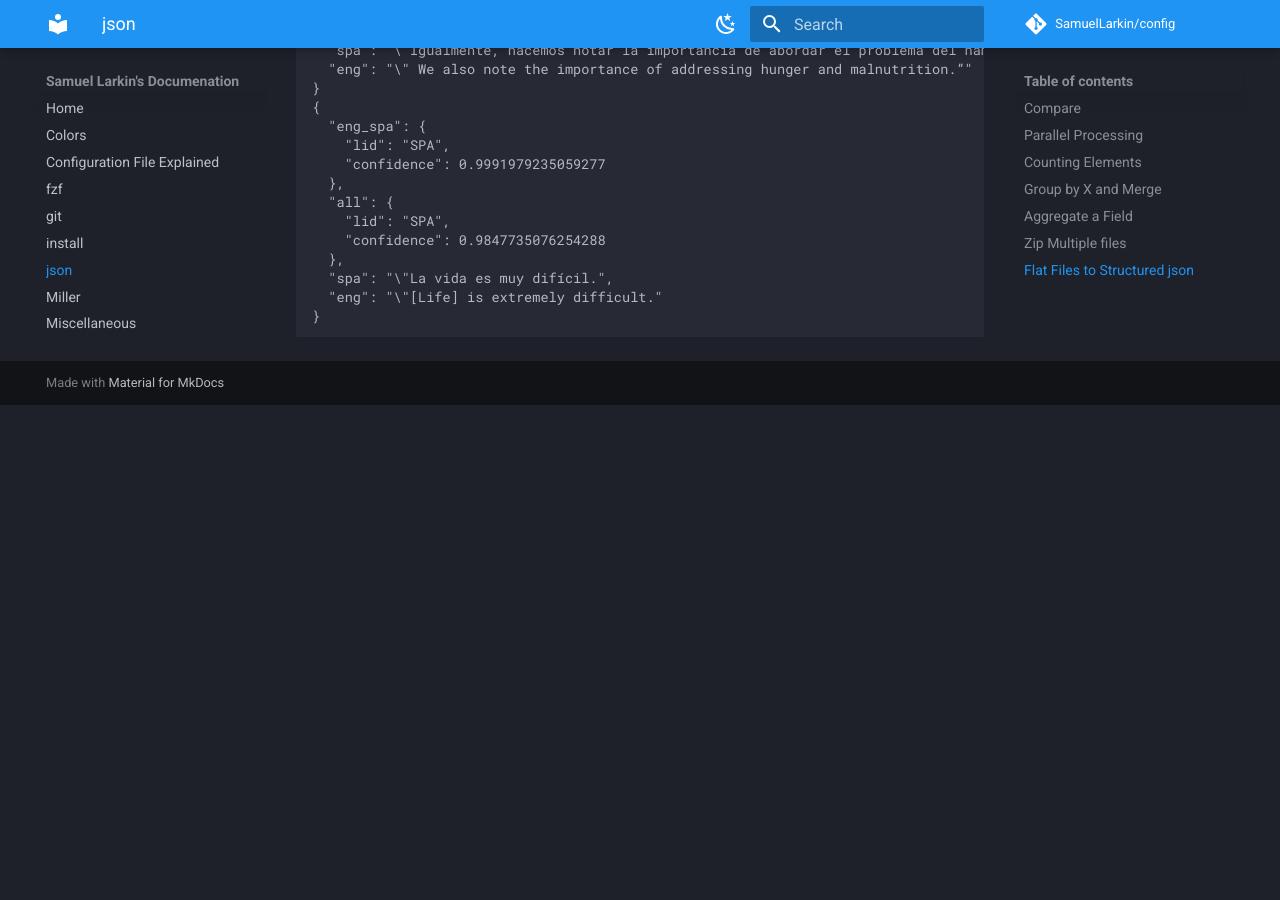
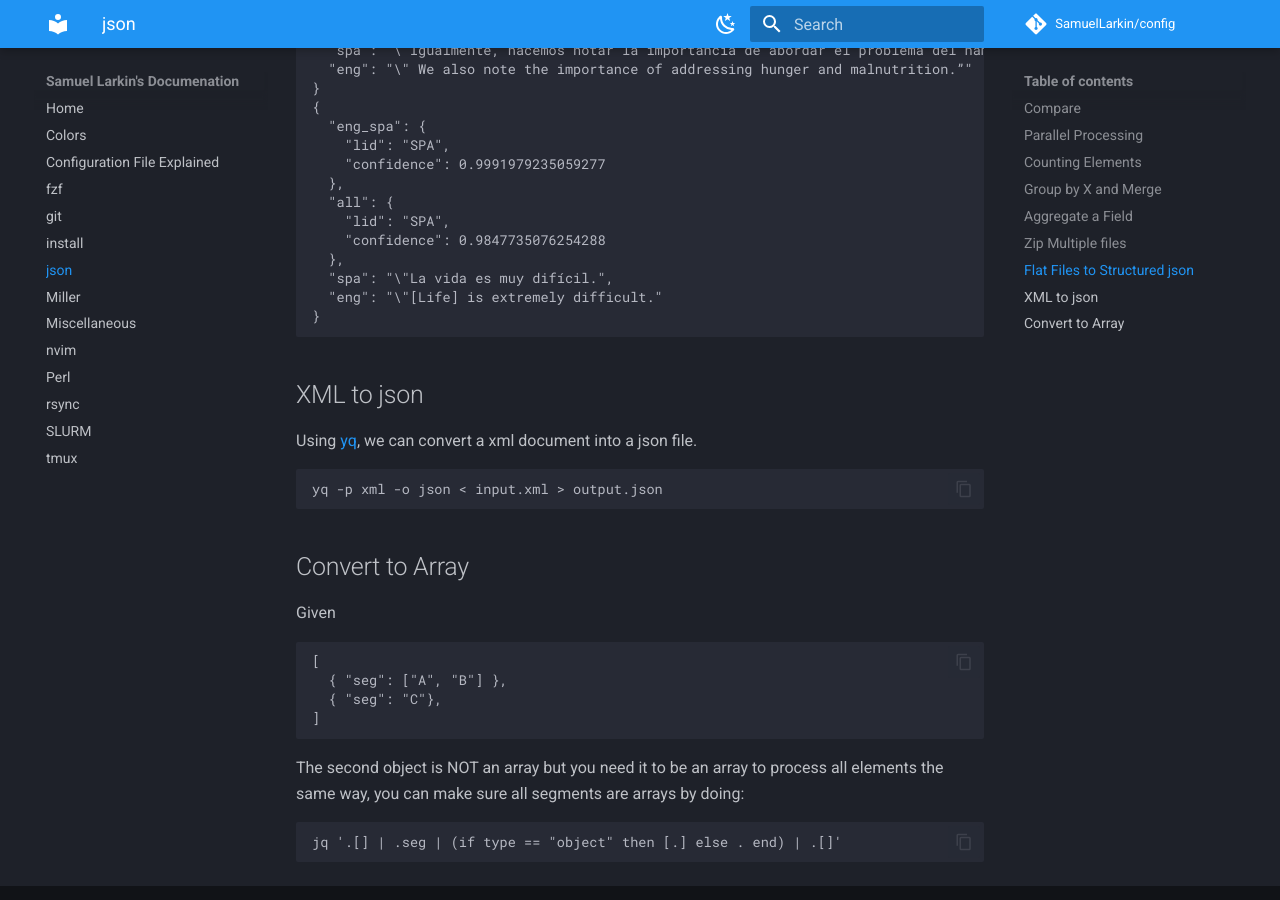
Before and after one commit to SamuelLarkin/config, an MkDocs documentation site: the page built from docs/json.md, in a window 1280 px wide and 900 px high, scrolled down 3796 px. Built offline with MkDocs 1.6.1 and Material for MkDocs 9.7.7, drawn with Linux system fonts in a browser that asks for light colours; comment, search, counter and statistics services are not loaded; the version menu is left out; before the commit the page ends 4201 px from its top, so only the background shows below that.

Commit message:
doc(json): converting xml to json and making sure elements are arrays

````diff
--- a/docs/json.md
+++ b/docs/json.md
@@ -206,3 +206,29 @@
   "eng": "\"[Life] is extremely difficult."
 }
 ```
+
+
+## XML to json
+
+Using [yq](https://github.com/mikefarah/yq/), we can convert a xml document into a json file.
+
+```sh
+yq -p xml -o json < input.xml > output.json
+```
+
+## Convert to Array
+
+Given
+
+```json
+[
+  { "seg": ["A", "B"] },
+  { "seg": "C"},
+]
+```
+
+The second object is NOT an array but you need it to be an array to process all elements the same way, you can make sure all segments are arrays by doing:
+
+```sh
+jq '.[] | .seg | (if type == "object" then [.] else . end) | .[]'
+```
````
